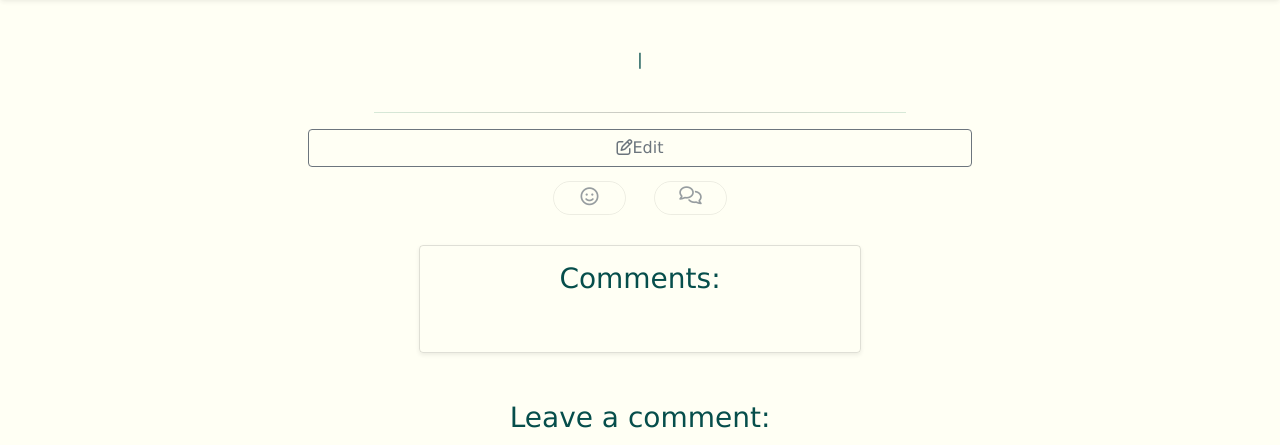
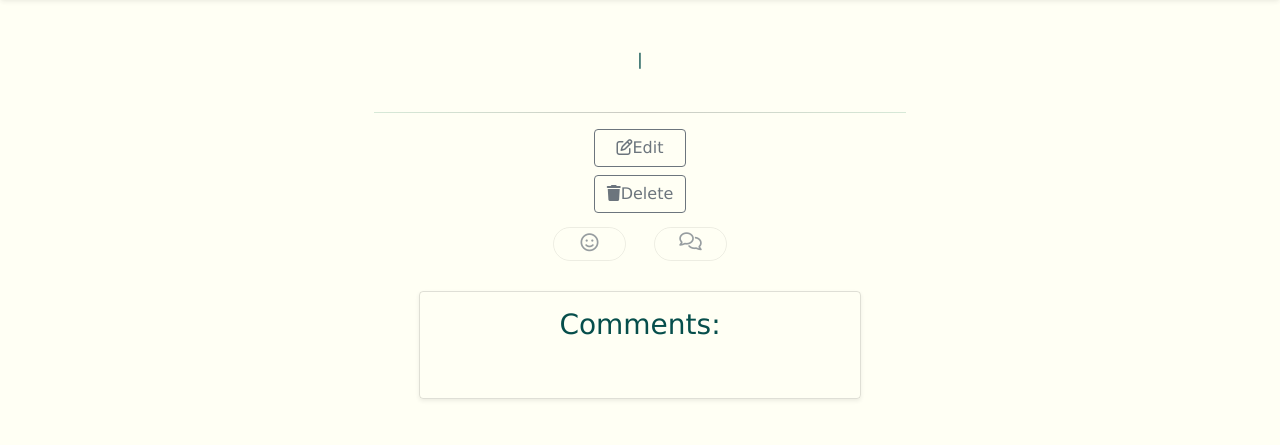
Before and after one commit to JodyMurray/p4-plant-blog, a Django app: template templates/post.html in a window 1280 px wide. Shown: the part 72-517 px from the top of the page. Run offline with Django 3.2, Linux system fonts and the light colour scheme; the template is opened without the code that fills it: values that come from a table or form of the project are taken from there, others are empty; the visitor is signed in with stand-in values (Sample User, id 1); some libraries are stand-ins or nearby versions.

Commit message:
Change location of delete button and add icon

```diff
--- a/templates/index.html
+++ b/templates/index.html
@@ -36,10 +36,10 @@
                 </div>
                 {% if user.is_staff %}
 
-                <div class="text-center">
+                <!-- <div class="text-center">
                 <a class="btn btn-outline-secondary" href="{% url 'delete_post' id=post.id %}">Delete</a>
 
-                </div>
+                </div> -->
             {% endif %}
 
         </div>
--- a/templates/post.html
+++ b/templates/post.html
@@ -26,7 +26,17 @@
             </p>
             <div class="container">
                 <div class="row justify-content-center">
-                    <a class="btn btn-outline-secondary" href="{% url 'edit_post' post.id%}"><i class="far fa-edit"></i>Edit</a>
+                    {% if user.is_staff %}
+                    <div class="d-grid gap-2 justify-content-center">
+                        <a class="btn btn-outline-secondary" href="{% url 'edit_post' post.id%}"><i
+                                class="far fa-edit"></i>Edit</a>
+                        <div class="justify-content-end">
+                            <a class="btn btn-outline-secondary" href="{% url 'delete_post' id=post.id %}"><i
+                                    class="fa-solid fa-trash"></i>Delete</a>
+
+                        </div>
+                        {% endif %}
+                    </div>
                     <!-- Like button -->
                     <div class="col-md-2 like-button">
                         <strong>
--- a/templates/update_post.html
+++ b/templates/update_post.html
@@ -7,7 +7,7 @@
 <div class="container">
     <div class="row mt-5">
         <div class="col-md-3 col-sm-6">
-            <a href="{% url 'home' %}" class="btn btn-light">Back to Blog</a>
+            <a href="{% url 'home' %}" class="btn btn-outline-secondary">Back to Blog</a>
         </div>
     </div>
     <div class="row justify-content-center mt-5">
@@ -29,8 +29,8 @@
                 <textarea name="content" class="form-control" cols="30" rows="10">{{ post.content }}</textarea>
                 <br>
 
-                <div class="d-grid gap-2">
-                    <a href="{% url 'home' %}" type="submit" class="btn btn-outline-secondary mt-3">Submit!</a>
+                <div class="d-grid gap-2 justify-content-center">
+                    <button type="submit" class="btn btn-outline-secondary mt-3" >Submit!<a href="{% url 'home' %}"></a></button>
                 </div>
             </form>
         </div>
```
